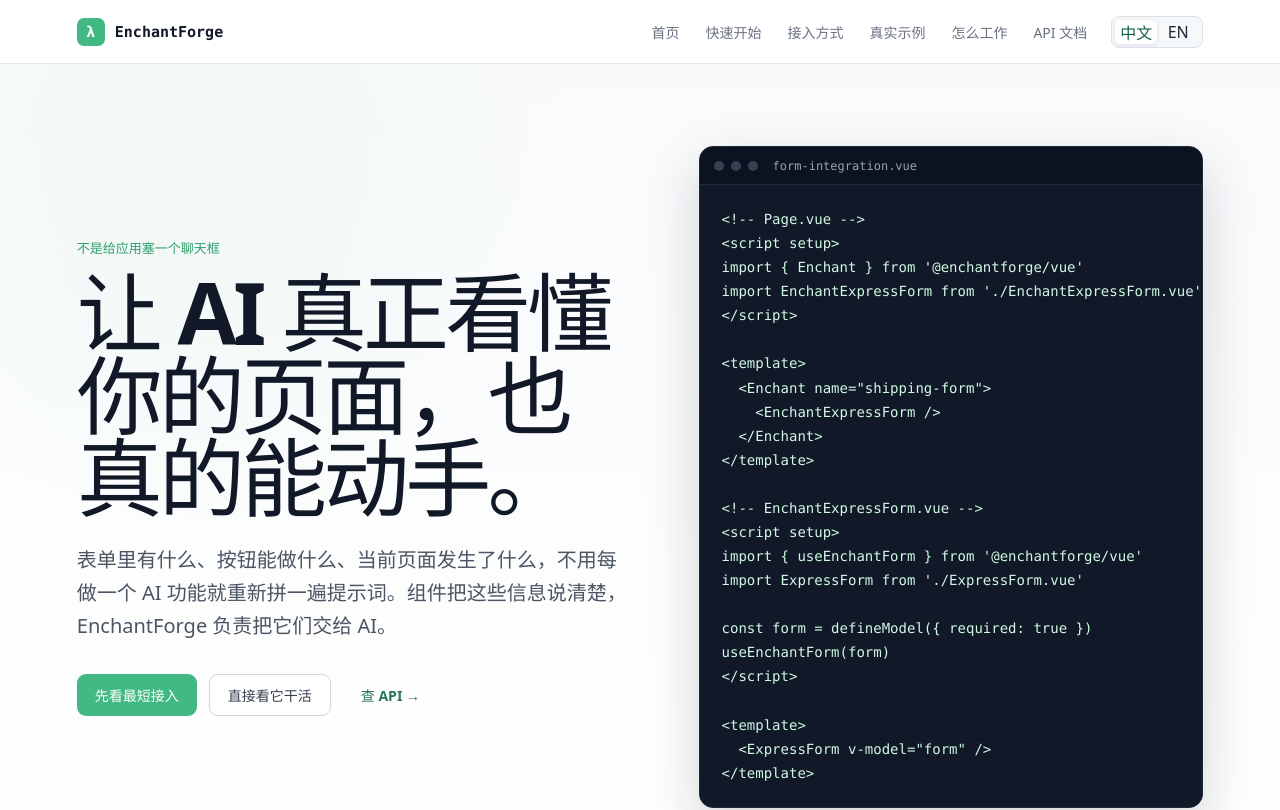
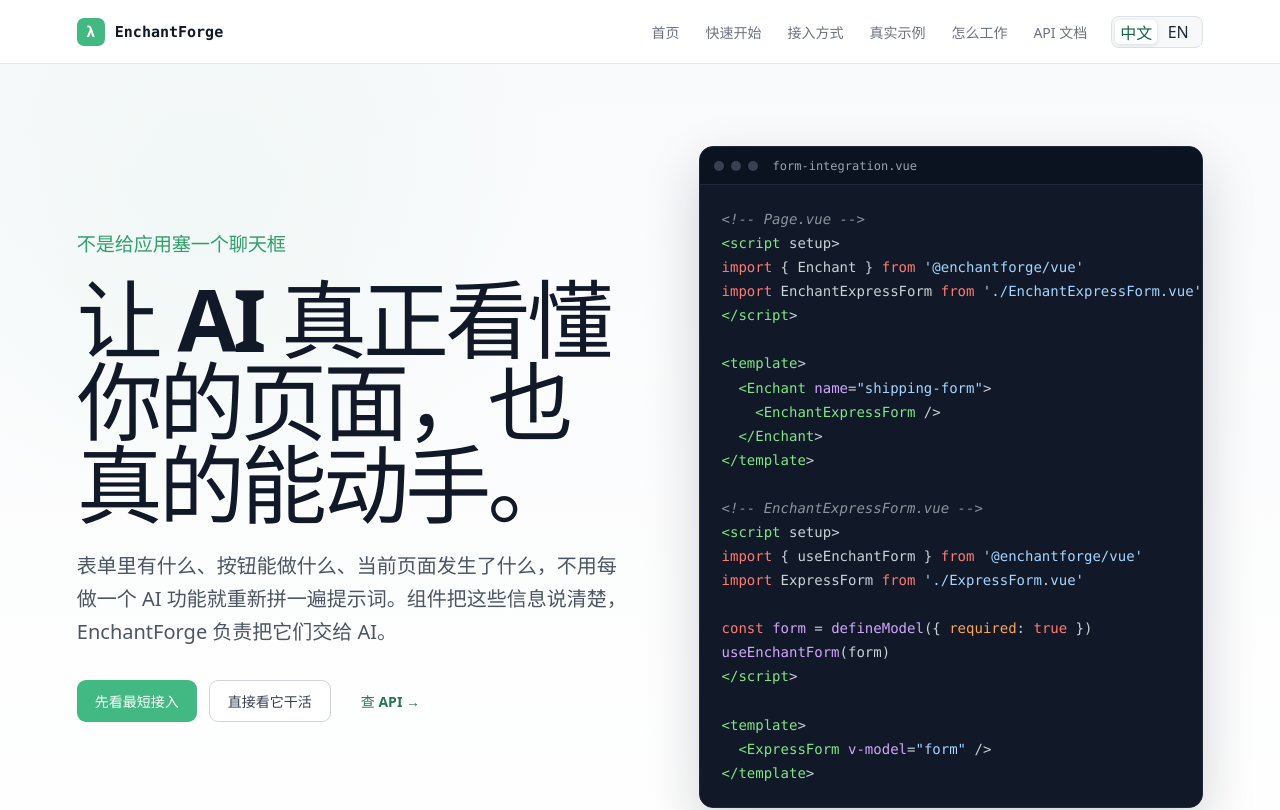
Before and after one commit to Hisashiburidane/llm-integration, a Vue app in the folder website/: page / in a window 1280 px wide. Shown: the top 810 px of the page. Built offline with nearby package versions, Linux system fonts and the light colour scheme; no server answers.

Commit message:
feat(website): highlight portal code examples

```diff
--- /dev/null
+++ b/website/src/components/CodeBlock.css
@@ -0,0 +1,40 @@
+.syntax-block {
+  overflow-x: auto;
+}
+
+.syntax-block code {
+  color: #c9d1d9;
+}
+
+:deep(.syntax-comment) {
+  color: #8b949e;
+  font-style: italic;
+}
+
+:deep(.syntax-keyword) {
+  color: #ff7b72;
+}
+
+:deep(.syntax-string) {
+  color: #a5d6ff;
+}
+
+:deep(.syntax-tag) {
+  color: #7ee787;
+}
+
+:deep(.syntax-attribute) {
+  color: #d2a8ff;
+}
+
+:deep(.syntax-function) {
+  color: #d2a8ff;
+}
+
+:deep(.syntax-property) {
+  color: #ffa657;
+}
+
+:deep(.syntax-number) {
+  color: #79c0ff;
+}
--- /dev/null
+++ b/website/src/components/CodeBlock.vue
@@ -0,0 +1,44 @@
+<script setup lang="ts">
+import { computed } from 'vue';
+
+const props = withDefaults(defineProps<{
+  code: string;
+  language?: 'vue' | 'typescript' | 'shell';
+}>(), {
+  language: 'typescript'
+});
+
+const tokenPattern = /(?<comment><!--[\s\S]*?-->|\/\*[\s\S]*?\*\/|\/\/[^\n]*)|(?<string>`(?:\\[\s\S]|[^`\\])*`|'(?:\\.|[^'\\])*'|"(?:\\.|[^"\\])*")|(?<tag><\/?[A-Za-z][\w.-]*)|(?<keyword>\b(?:as|async|await|break|case|catch|class|const|continue|default|delete|do|else|export|extends|false|finally|for|from|function|if|implements|import|in|instanceof|interface|let|new|null|of|return|satisfies|switch|throw|true|try|type|typeof|undefined|var|void|while|with|yield)\b)|(?<number>\b(?:0x[\da-f]+|\d+(?:\.\d+)?)\b)|(?<attribute>(?:v-|[:@])[\w:.-]+(?=\s*=)|\b[\w-]+(?=\s*=))|(?<function>\b[A-Za-z_$][\w$]*(?=\s*\())|(?<property>\b[A-Za-z_$][\w$]*(?=\s*:))/gi;
+
+function escapeHtml(value: string) {
+  return value
+    .replace(/&/g, '&amp;')
+    .replace(/</g, '&lt;')
+    .replace(/>/g, '&gt;')
+    .replace(/"/g, '&quot;')
+    .replace(/'/g, '&#039;');
+}
+
+function highlight(source: string) {
+  let output = '';
+  let offset = 0;
+
+  for (const match of source.matchAll(tokenPattern)) {
+    const index = match.index ?? 0;
+    const type = Object.entries(match.groups ?? {}).find(([, value]) => value !== undefined)?.[0] ?? 'plain';
+    output += escapeHtml(source.slice(offset, index));
+    output += `<span class="syntax-${type}">${escapeHtml(match[0])}</span>`;
+    offset = index + match[0].length;
+  }
+
+  return output + escapeHtml(source.slice(offset));
+}
+
+const highlighted = computed(() => highlight(props.code));
+</script>
+
+<template>
+  <pre :class="['syntax-block', `language-${language}`]"><code v-html="highlighted"></code></pre>
+</template>
+
+<style scoped src="./CodeBlock.css"></style>
--- a/website/src/styles.css
+++ b/website/src/styles.css
@@ -127,6 +127,13 @@ a {
   font-family: "JetBrains Mono", "SFMono-Regular", Consolas, monospace;
   font-size: 13px;
   font-weight: 700;
+}
+
+.hero-copy > .kicker {
+  margin-bottom: 20px;
+  font-size: clamp(16px, 1.5vw, 20px);
+  line-height: 1.35;
+  letter-spacing: -0.01em;
 }
 
 h1,
--- a/website/src/views/ApiView.vue
+++ b/website/src/views/ApiView.vue
@@ -2,6 +2,7 @@
 import { computed, onBeforeUnmount, onMounted, ref } from 'vue';
 import { useI18n } from 'vue-i18n';
 import { apiDocGroups, installCommand, quickStartCode, type ApiDocEntry } from '../api-docs';
+import CodeBlock from '../components/CodeBlock.vue';
 
 const { t, tm } = useI18n();
 const query = ref('');
@@ -73,11 +74,11 @@ onBeforeUnmount(() => window.removeEventListener('keydown', focusSearch));
         <div class="api-setup-grid">
           <article>
             <span>{{ t('api.install') }}</span>
-            <pre><code>{{ installCommand }}</code></pre>
+            <CodeBlock :code="installCommand" language="shell" />
           </article>
           <article>
             <span>main.ts</span>
-            <pre><code>{{ quickStartCode }}</code></pre>
+            <CodeBlock :code="quickStartCode" language="typescript" />
           </article>
         </div>
       </section>
@@ -112,17 +113,17 @@ onBeforeUnmount(() => window.removeEventListener('keydown', focusSearch));
             <div class="api-reference-grid">
               <section>
                 <strong>{{ t('api.import') }}</strong>
-                <pre><code>{{ entry.importCode }}</code></pre>
+                <CodeBlock :code="entry.importCode" language="typescript" />
               </section>
               <section>
                 <strong>{{ t('api.signature') }}</strong>
-                <pre><code>{{ entry.signature }}</code></pre>
+                <CodeBlock :code="entry.signature" language="typescript" />
               </section>
             </div>
 
             <section v-if="entry.example" class="api-example">
               <strong>{{ t('api.example') }}</strong>
-              <pre><code>{{ entry.example }}</code></pre>
+              <CodeBlock :code="entry.example" />
             </section>
 
             <section class="api-notes">
--- a/website/src/views/HomeView.vue
+++ b/website/src/views/HomeView.vue
@@ -1,5 +1,6 @@
 <script setup lang="ts">
 import { useI18n } from 'vue-i18n';
+import CodeBlock from '../components/CodeBlock.vue';
 import { apiDocsUrl, examplesUrl } from '../urls';
 
 const { t, tm } = useI18n();
@@ -79,7 +80,7 @@ function levelNotes(name: string) {
         <span></span><span></span><span></span>
         <strong>form-integration.vue</strong>
       </div>
-      <pre><code>{{ installCode }}</code></pre>
+      <CodeBlock :code="installCode" language="vue" />
     </aside>
   </section>
 
@@ -126,7 +127,7 @@ function levelNotes(name: string) {
       <h2>{{ t('home.fallback.title') }}</h2>
       <p>{{ t('home.fallback.body') }}</p>
     </div>
-    <pre><code>{{ directiveCode }}</code></pre>
+    <CodeBlock :code="directiveCode" language="vue" />
   </section>
 
   <section class="section code-pair reversed">
@@ -135,7 +136,7 @@ function levelNotes(name: string) {
       <h2>{{ t('home.register.title') }}</h2>
       <p>{{ t('home.register.body') }}</p>
     </div>
-    <pre><code>{{ registerCode }}</code></pre>
+    <CodeBlock :code="registerCode" language="typescript" />
   </section>
 
   <section class="section examples-entry">
```
